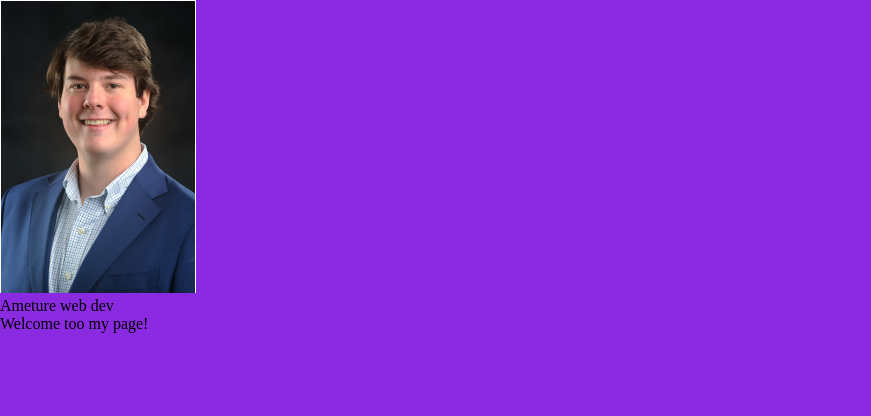
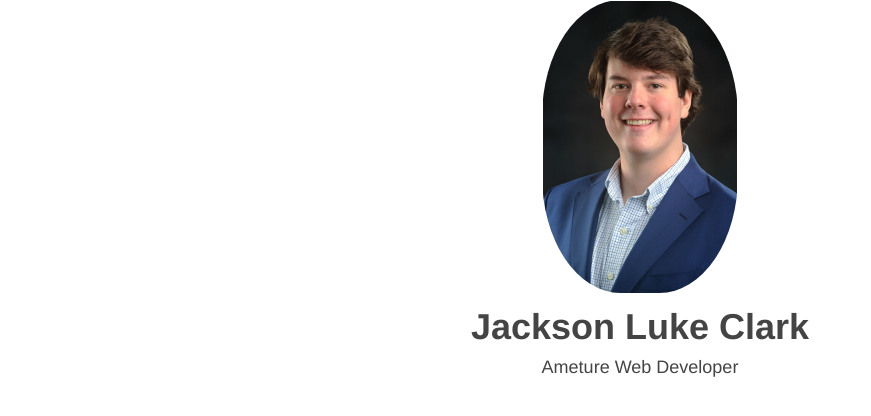
Before and after one commit to jacksonclark57/jacksonclark57.github.io, a plain HTML site: page index.html in a window 1280 px wide. Shown: the whole page, without its empty margins (0-871 px from the left). Drawn offline with Linux system fonts and the light colour scheme.

Commit message:
layout changes

```diff
--- a/design.css
+++ b/design.css
@@ -9,8 +9,23 @@
     line-height: inherit;
     color: inherit;
 }
+html,body{
+    font-family: "Helvetica Neue", Helvetica,
+    sans-serif;
+    font-size: 18px;
+    line-height: 30px;
+    color: #444;
+    text-shadow: 1px 1px 0px #fff;
 
-
+}
 body{
-    background-color: blueviolet;
+    text-align: center;
 }
+h1{
+    font-size: 36px;
+    line-height: 50px;
+    font-weight: bold;
+}
+img{
+    border-radius: 40%;
+}
--- a/index.html
+++ b/index.html
@@ -5,7 +5,7 @@
 </head>
 <body>
  <img src="Teams Pic.PNG" alt="jacksons Headshot">
- <h1>Ameture web dev</h1>
- <h3>Welcome too my page!</h3>
+ <h1>Jackson Luke Clark</h1>
+ <h3>Ameture Web Developer</h3>
 </body>
 </html>
```
